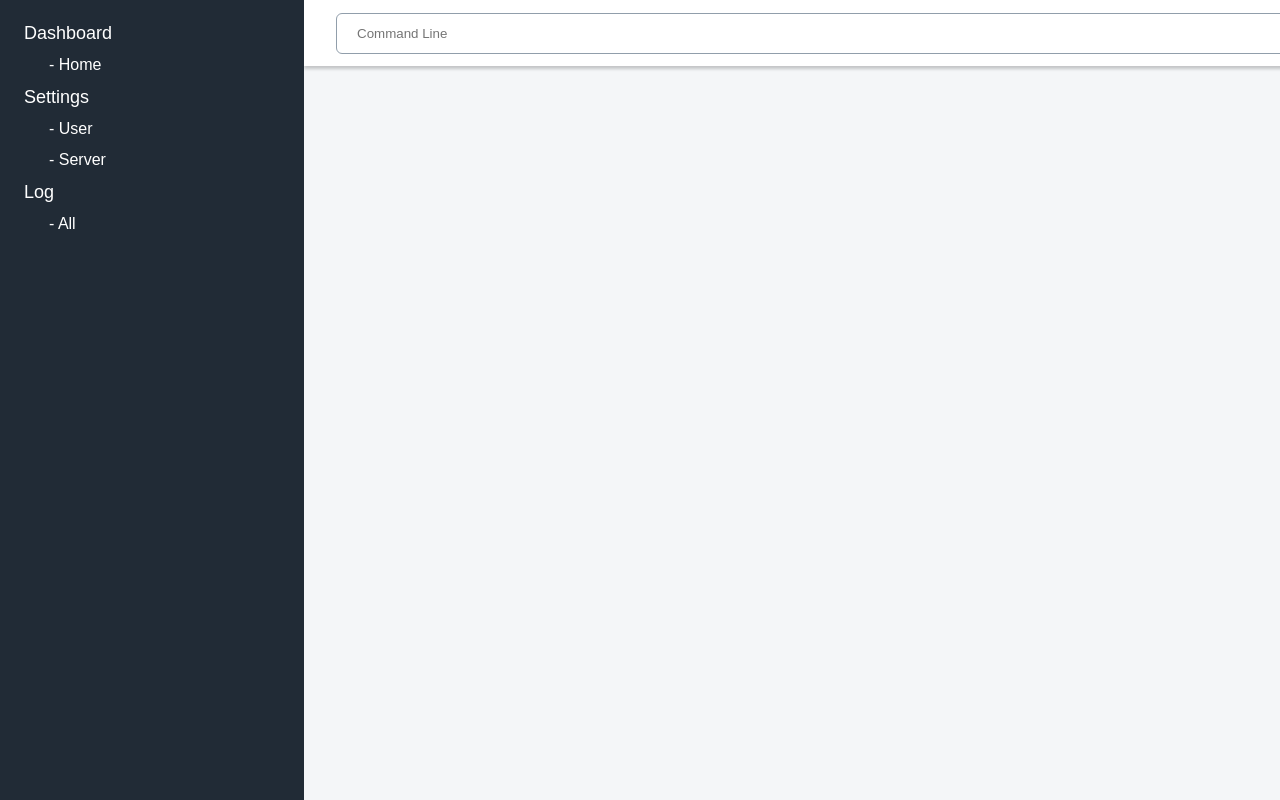
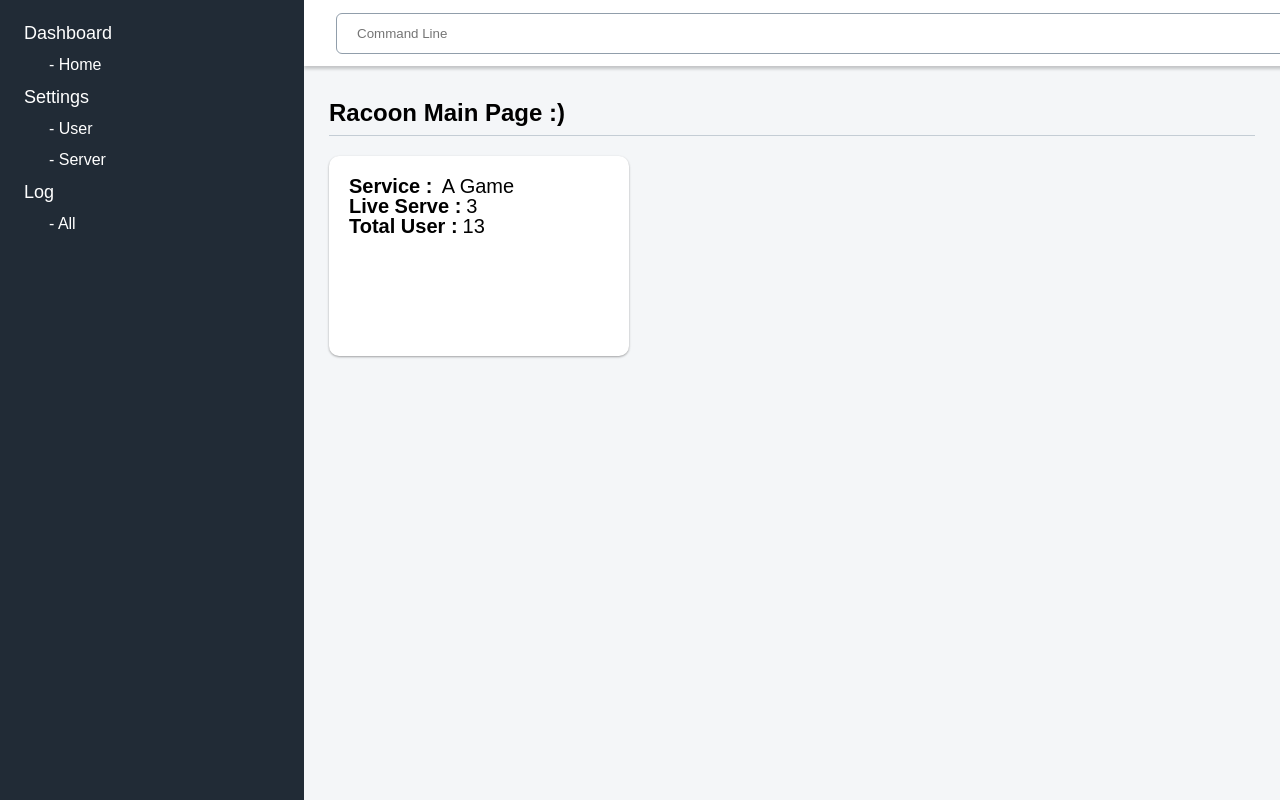
Before and after one commit to aoldacraft/racoon-client, a React (Create React App) app: page / in a window 1280 px wide. Shown: the top 800 px of the page. Built offline with nearby package versions, Linux system fonts and the light colour scheme.

Commit message:
[design] Create Service card

```diff
--- a/src/pages/dashboard/Dashboard.tsx
+++ b/src/pages/dashboard/Dashboard.tsx
@@ -1,7 +1,19 @@
 import React from "react";
+import {
+  ContentContainer,
+  PageHeaderWrapper,
+  PageTitle,
+} from "../../styles/pages/dashboard/Dashboard.style";
 
 const Dashboard = () => {
-  return <div>This is dashboard page !</div>;
+  return (
+    <>
+      <PageHeaderWrapper>
+        <PageTitle>관리자 유저 관리</PageTitle>
+      </PageHeaderWrapper>
+      <ContentContainer></ContentContainer>
+    </>
+  );
 };
 
 export default Dashboard;
--- /dev/null
+++ b/src/pages/layout/Layout.tsx
@@ -0,0 +1,36 @@
+import React from "react";
+import SideBar from "../../components/bar/SideBar";
+import NavBar from "../../components/bar/NavBar";
+import { Outlet } from "react-router-dom";
+
+const Layout = () => {
+  return (
+    <div
+      style={{
+        display: "flex",
+        position: "relative",
+        backgroundColor: "#F4F6F8",
+        width: "100%",
+        height: "2868px",
+        paddingTop: "66px",
+        paddingLeft: "304px",
+      }}
+    >
+      <SideBar />
+      <div
+        style={{
+          display: "flex",
+          flexDirection: "column",
+          width: "100%",
+        }}
+      >
+        <NavBar />
+        <div style={{ padding: "25px" }}>
+          <Outlet />
+        </div>
+      </div>
+    </div>
+  );
+};
+
+export default Layout;
--- a/src/pages/main/Main.tsx
+++ b/src/pages/main/Main.tsx
@@ -1,34 +1,29 @@
 import React from "react";
-import SideBar from "../../components/bar/SideBar";
-import NavBar from "../../components/bar/NavBar";
-import { Outlet } from "react-router-dom";
+import * as S from "../../styles/pages/main/Main.style";
 
 const Main = () => {
   return (
-    <div
-      style={{
-        display: "flex",
-        position: "relative",
-        backgroundColor: "#F4F6F8",
-        width: "100%",
-        height: "2868px",
-        paddingTop: "66px",
-        paddingLeft: "304px",
-      }}
-    >
-      <SideBar />
-      <div
-        style={{
-          display: "flex",
-          flexDirection: "column",
-        }}
-      >
-        <NavBar />
-        <div style={{ padding: "25px" }}>
-          <Outlet />
-        </div>
+    <>
+      <S.PageHeaderWrapper>
+        <S.PageTitle>Racoon Main Page :)</S.PageTitle>
+      </S.PageHeaderWrapper>
+      <div>
+        <S.ServiceCard>
+          <S.ContentContainer>
+            <S.ContentTitle>Service :</S.ContentTitle>
+            <S.Content> A Game</S.Content>
+          </S.ContentContainer>
+          <S.ContentContainer>
+            <S.ContentTitle>Live Serve :</S.ContentTitle>
+            <S.Content>3</S.Content>
+          </S.ContentContainer>
+          <S.ContentContainer>
+            <S.ContentTitle>Total User :</S.ContentTitle>
+            <S.Content>13</S.Content>
+          </S.ContentContainer>
+        </S.ServiceCard>
       </div>
-    </div>
+    </>
   );
 };
 
--- /dev/null
+++ b/src/styles/pages/main/Main.style.ts
@@ -0,0 +1,45 @@
+import styled from "styled-components";
+
+export const PageHeaderWrapper = styled.div`
+  display: flex;
+  justify-items: center;
+  border-bottom: 1px solid #c4cdd5;
+  padding: 10px 0;
+  margin-bottom: 20px;
+`;
+
+export const PageTitle = styled.h1`
+  font-size: 24px;
+  font-weight: bold;
+`;
+
+// export const ContentContainer = styled.main`
+//   background-color: #ffffff;
+//   border-radius: 8px;
+//   width: 100%;
+//   display: flex;
+//   flex-direction: column;
+//   box-shadow: 0 1px 3px rgba(0, 0, 0, 0.12), 0 1px 2px rgba(0, 0, 0, 0.24);
+//   padding: 40px 20px;
+// `;
+
+export const ServiceCard = styled.div`
+  background-color: #ffffff;
+  border-radius: 10px;
+  width: 300px;
+  height: 200px;
+  box-shadow: 0 1px 3px rgba(0, 0, 0, 0.12), 0 1px 2px rgba(0, 0, 0, 0.24);
+  padding: 20px;
+`;
+
+export const ContentContainer = styled.div``;
+
+export const ContentTitle = styled.span`
+  font-size: 20px;
+  font-weight: bold;
+  margin-right: 5px;
+`;
+
+export const Content = styled.span`
+  font-size: 20px;
+`;
```
Also changed, not shown: src/App.tsx (+5 -4 lines), src/styles/pages/dashboard/Dashboard.style.ts (added, +24 -0 lines).
